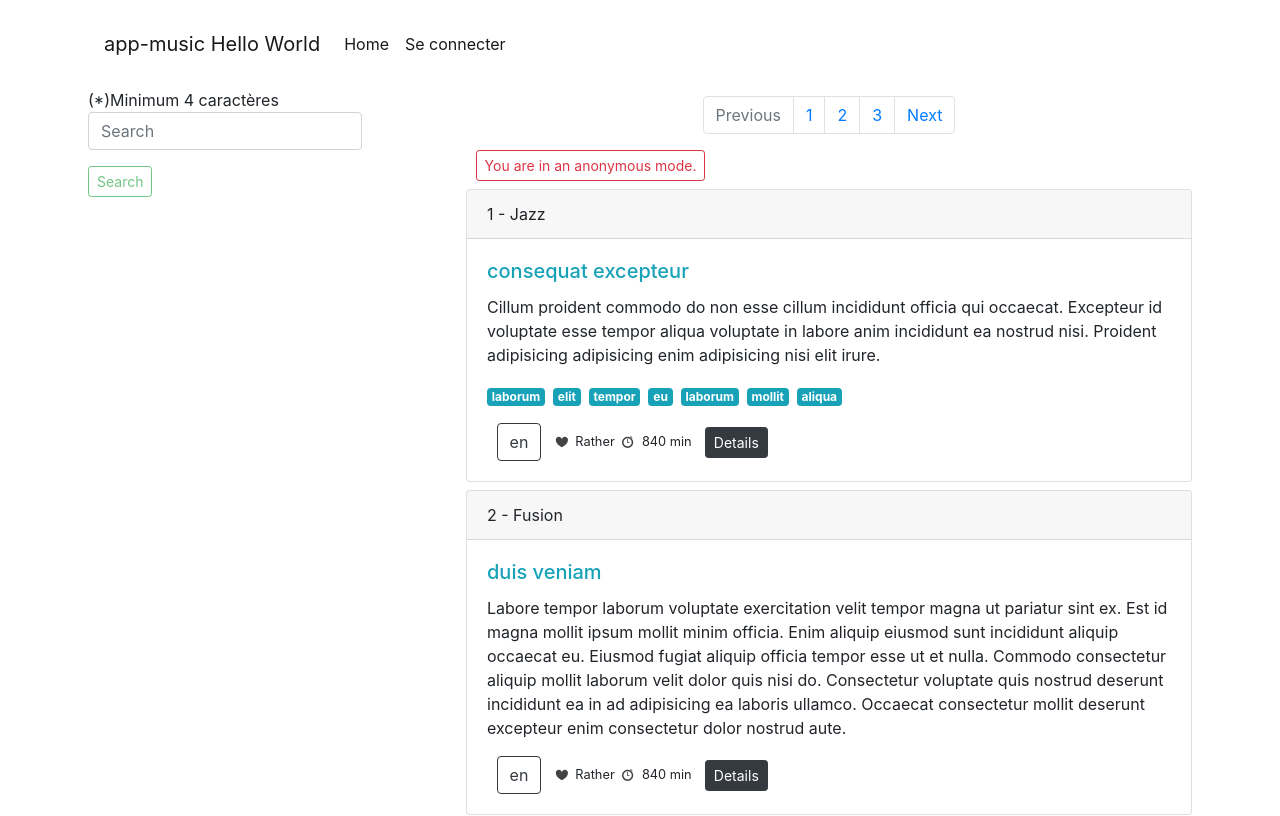
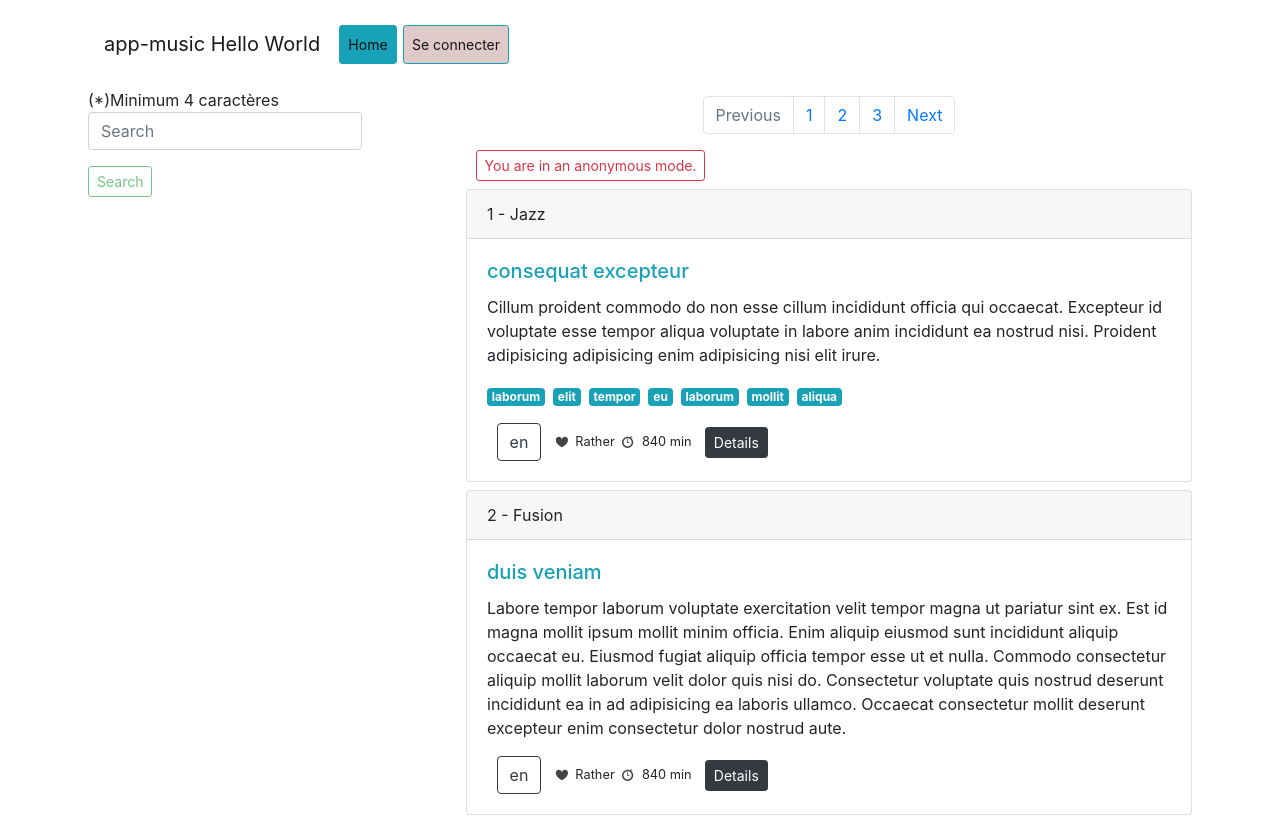
Before and after one commit to NsanVarela/appMusic, an Angular app: page /albums in a window 1280 px wide. Shown: the top 816 px of the page. Built offline with nearby package versions, Linux system fonts and the light colour scheme.

Commit message:
animation module

```diff
--- a/src/app/album-details/album-details.component.html
+++ b/src/app/album-details/album-details.component.html
@@ -17,7 +17,7 @@
         c'est d'ailleur prévu pour ça
         pipe shuffle(data) dans le template data | shuffle
     -->
-    {{ [1,2,3,5] | shuffle | json }}
+    <!-- {{ [1,2,3,5] | shuffle | json }} -->
     <!-- TODO afficher les morceaux de l'album -->
     <ul *ngIf="songs" class="list-group">
         <li *ngFor="let song of songs" class="list-group-item">{{ song }}</li>
--- a/src/app/app.component.html
+++ b/src/app/app.component.html
@@ -8,14 +8,14 @@
       <div class="collapse navbar-collapse" id="navbarNavAltMarkup">
           <ul class="navbar-nav mr-auto">
               <li class="nav-item active">
-                  <a class="nav-link" routerLink="/albums" routerLinkActive="active">Home
+                  <button class="btn btn-sm btn-outline-info nav-link" routerLink="/albums" routerLinkActive="active">Home
                       <span class="sr-only">(current)</span>
-                  </a>
+                  </button>
               </li>
               <li class="nav-item active">
-                  <a class="nav-link" routerLink="/login" routerLinkActive="active">Se connecter
+                  <button class="btn btn-sm btn-outline-info nav-link" routerLink="/login" routerLinkActive="active">Se connecter
                       <span class="sr-only">(current)</span>
-                  </a>
+                  </button>
               </li>
           </ul>
       </div>
--- a/src/app/app.component.scss
+++ b/src/app/app.component.scss
@@ -0,0 +1,5 @@
+.nav-link {
+  color: black;
+  background-color:rgb(223, 202, 202);
+  margin: 0 0.2rem;
+}
--- a/src/app/app.component.ts
+++ b/src/app/app.component.ts
@@ -3,7 +3,10 @@ import { Component } from '@angular/core';
 @Component({
   selector: 'app-root',
   templateUrl: './app.component.html',
-  styleUrls: ['./app.component.scss']
+  styleUrls: ['./app.component.scss'],
+  animations: [
+    // animation triggers ...
+    ]
 })
 export class AppComponent {
   title = 'app-music Hello World';
--- a/src/app/app.module.ts
+++ b/src/app/app.module.ts
@@ -2,6 +2,7 @@ import { BrowserModule } from '@angular/platform-browser';
 import { NgModule } from '@angular/core';
 import { AppRoutingModule } from './app-routing.module';
 import { FormsModule } from '@angular/forms';
+import { BrowserAnimationsModule } from '@angular/platform-browser/animations';
 
 import { AppComponent } from './app.component';
 import { AlbumsComponent } from './albums/albums.component';
@@ -24,7 +25,8 @@ import { ShufflePipe } from './shuffle.pipe';
   imports: [
     BrowserModule,
     AppRoutingModule,
-    FormsModule
+    FormsModule,
+    BrowserAnimationsModule
   ],
   providers: [ShufflePipe], // le pipe ici pour pouvoir l'utiliser comme un service
   bootstrap: [AppComponent] // composant principal
```
Also changed, not shown: src/app/album-details/album-details.component.ts (+3 -5 lines).
